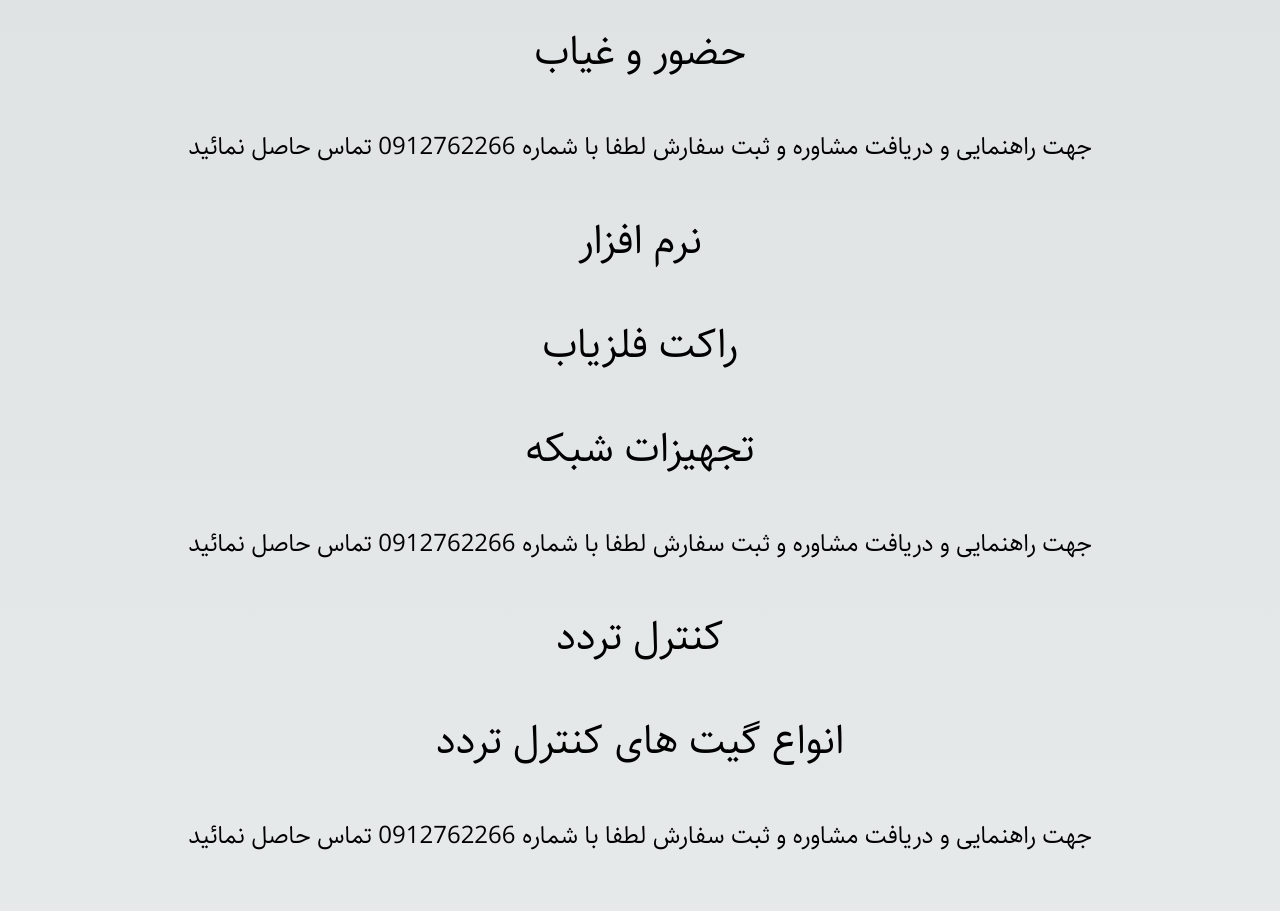
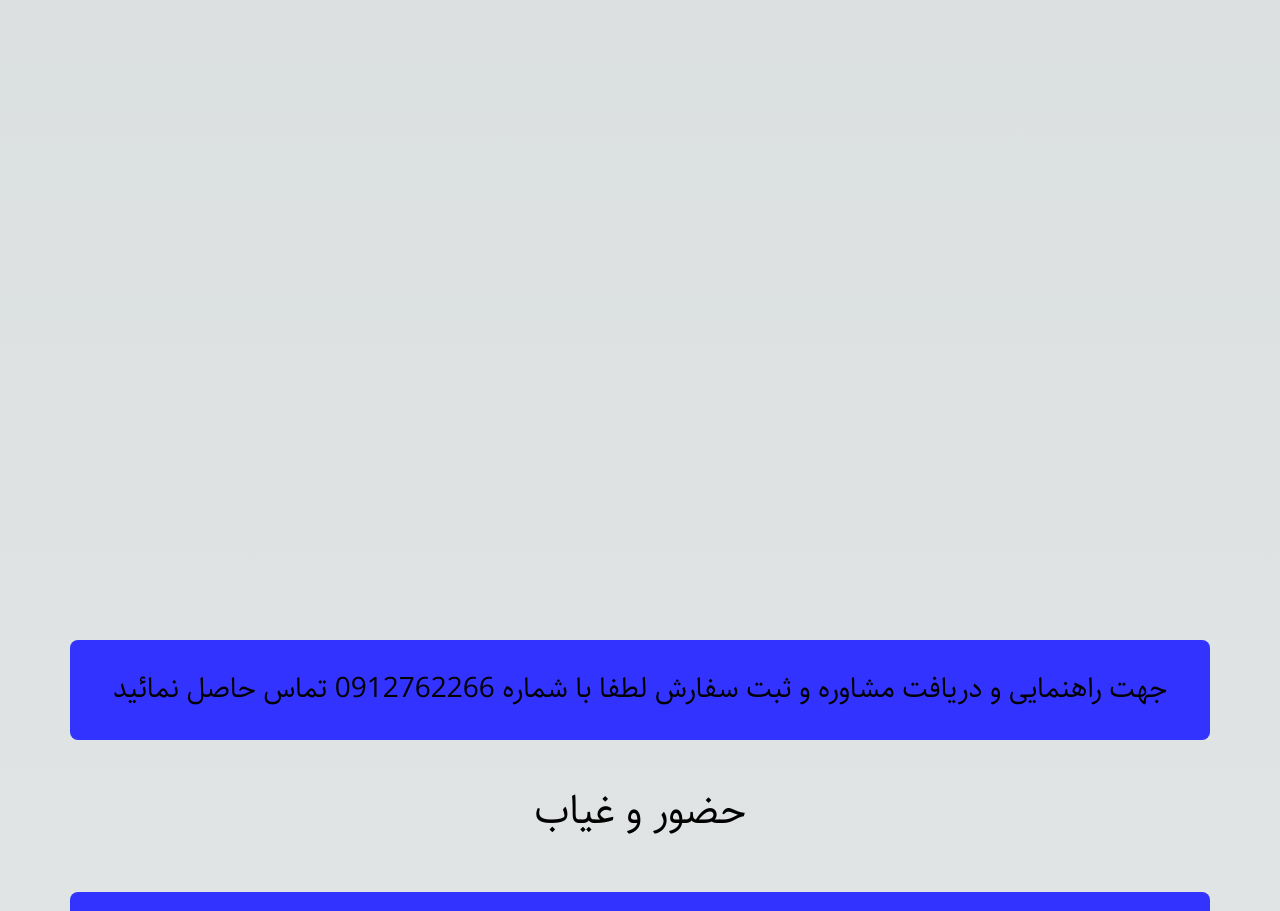
Before and after one commit to ali-khosravani/nextjs, a Next.js app: page / in a window 1280 px wide. Shown: the part 1220-2131 px from the top of the page. Built offline with nearby package versions, Linux system fonts and the light colour scheme.

Commit message:
Update Product UI

```diff
--- a/app/components/products/AccessControl/index.tsx
+++ b/app/components/products/AccessControl/index.tsx
@@ -3,12 +3,14 @@ import React from 'react'
 const AccessControl = () => {
     return (
         <>
-            <div className="container my-5">
-                <div className="row">
-                    <div className="col">
-                        <h1>
-                            کنترل تردد
-                        </h1>
+            <div className='vh-100'>
+                <div className="container">
+                    <div className="row">
+                        <div className="col">
+                            <h1>
+                                کنترل تردد
+                            </h1>
+                        </div>
                     </div>
                 </div>
             </div>
--- a/app/components/products/Camera/index.tsx
+++ b/app/components/products/Camera/index.tsx
@@ -2,7 +2,7 @@ import React from 'react'
 
 const Camera = () => {
   return (
-    <div className="container my-5">
+    <div className="container vh-100">
         <div className="row">
             <div className="col">
                 <h1>
--- a/app/components/products/Category/index.tsx
+++ b/app/components/products/Category/index.tsx
@@ -3,7 +3,7 @@ import React from 'react'
 const Category = () => {
     return (
         <>
-            <div className='container my-5'>
+            <div className='container vh-100'>
                 <div className='row'>
                     <div className="col-4 ">
                         <div >
--- a/app/components/products/GateAccessControl/index.tsx
+++ b/app/components/products/GateAccessControl/index.tsx
@@ -3,7 +3,7 @@ import React from 'react'
 const Gate = () => {
   return (
     <>
-    <div className="container my-5">
+    <div className="container vh-100">
         <div className="row">
             <div className="col">
                 <h1>
--- a/app/components/products/Order/index.tsx
+++ b/app/components/products/Order/index.tsx
@@ -1,17 +1,16 @@
 import React from 'react'
+import './styled.css'
 
 const Order = () => {
   return (
     <>
-    <div className='my-5'>
-        <div className="container">
-            <div className="row">
-                <h4>
-                    جهت راهنمایی و دریافت مشاوره و ثبت سفارش لطفا با شماره 0912762266  تماس حاصل نمائید
-                </h4>
-            </div>
+      <div className='my-5 container-fluid'>
+        <div className='container d-flex justify-content-center rounded-3 align-items-center'  style={{ backgroundColor: '#33f', height: '100px' }}>
+            <h3 className='m-0'>
+              جهت راهنمایی و دریافت مشاوره و ثبت سفارش لطفا با شماره 0912762266  تماس حاصل نمائید
+            </h3>
+          </div>
         </div>
-    </div>
     </>
   )
 }
```
Also changed, not shown: app/components/products/Order/styled.css (added).
